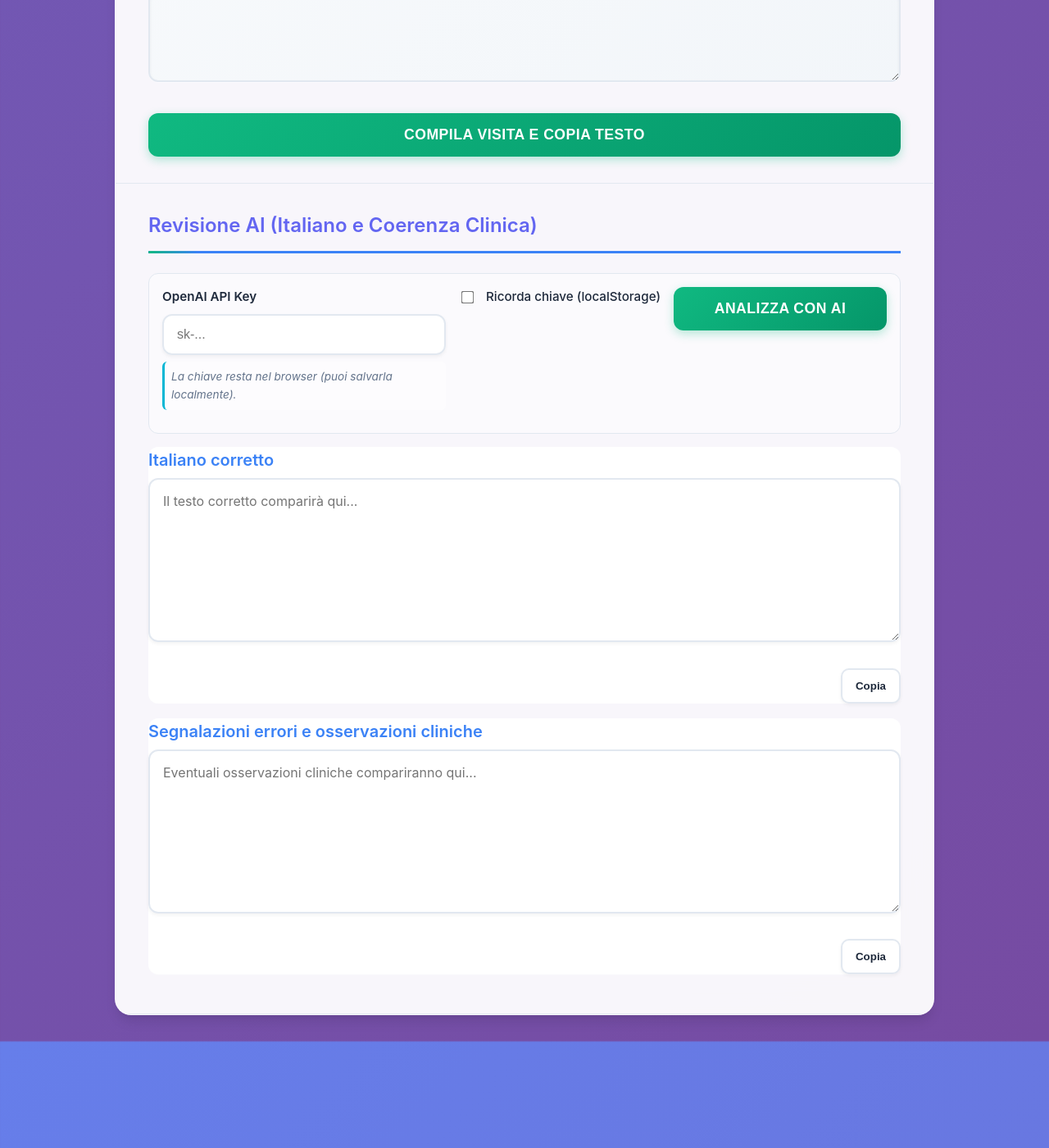
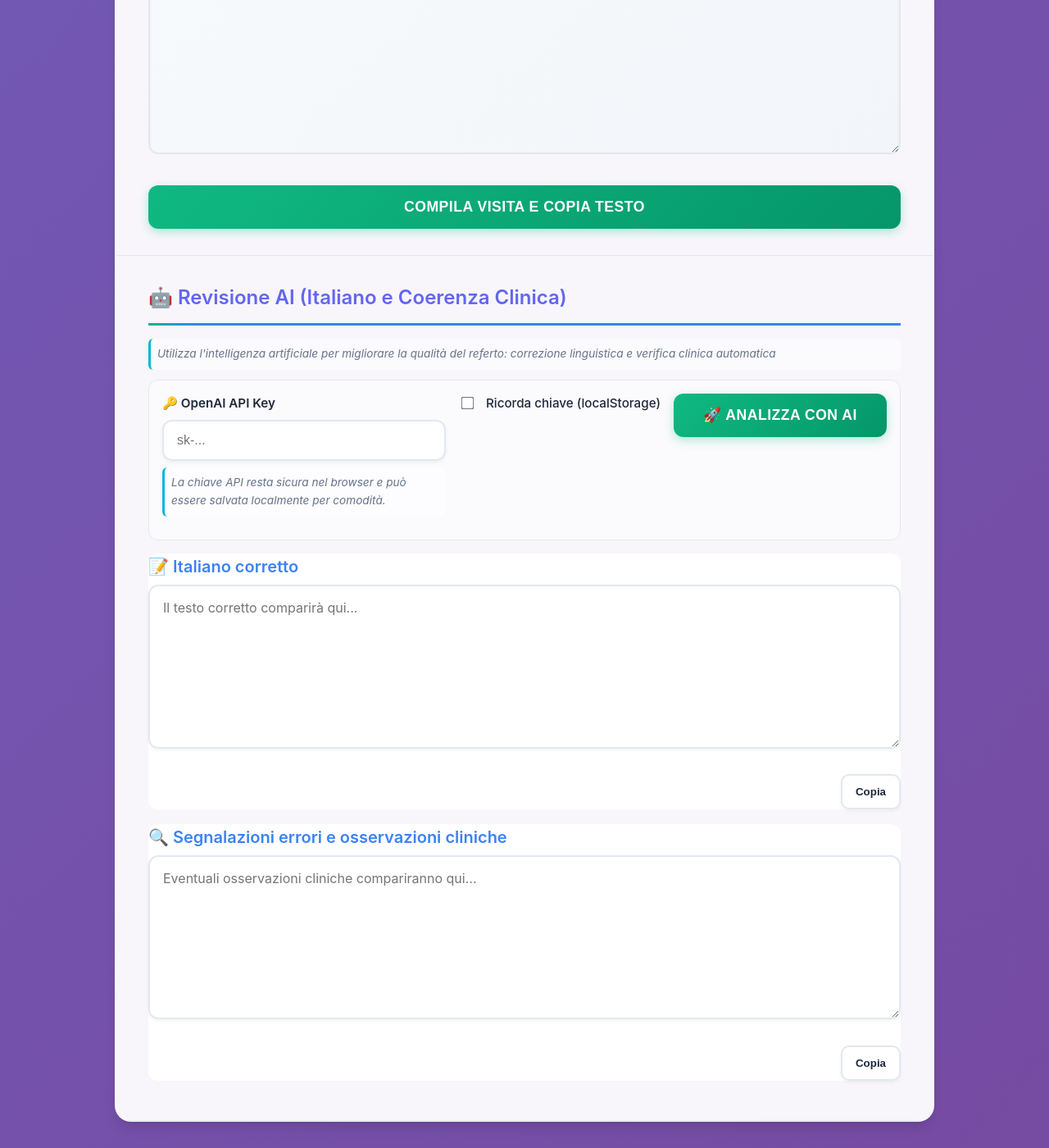
Before and after one commit to bdeornelas/bdeornelas.github.io, a Jekyll site: the page normaleapi.html, which Jekyll copies as it is, in a window 1280 px wide and 1400 px high, scrolled down 8370 px. Shown: the whole window at 82% size. Built offline with Jekyll 4.4.1, drawn with Linux system fonts in a browser that asks for light colours; before the commit the page ends 9640 px from its top, so only the background shows below that; some of the changed text lies outside the part shown.

Commit message:
Modernize normaleapi.html with glassmorphism design and enhanced UX

```diff
--- a/normaleapi.html
+++ b/normaleapi.html
@@ -948,6 +948,16 @@
             try { if (window.bdoRunAIReview) window.bdoRunAIReview(); } catch(e) {}
             navigator.clipboard.writeText(output.trim()).then(() => {
                 showAndHideNotification('copy-notification', true);
+                // Add success checkmark to button temporarily
+                const mainBtn = document.querySelector('.main-action');
+                const originalText = mainBtn.innerHTML;
+                mainBtn.innerHTML = '<span class="checkmark"></span> Copiato!';
+                mainBtn.style.background = 'linear-gradient(135deg, var(--success-color) 0%, #059669 100%)';
+                setTimeout(() => {
+                    mainBtn.innerHTML = originalText;
+                    mainBtn.style.background = '';
+                }, 2000);
+
                 aggiungereConsigliLipidi = false;
                 document.getElementById('aggiungi-consigli-lipidi-cb').checked = aggiungereConsigliLipidi;
                 document.getElementById('copia-template-sforzo-cb').checked = false;
@@ -1219,6 +1229,7 @@
 
         <div class="section">
             <h2>👤 Informazioni Paziente</h2>
+            <p class="note">Inserisci i dati anagrafici del paziente per personalizzare il referto</p>
             <div class="form-row">
                 <div>
                     <label for="age">Età (opzionale)</label>
@@ -1243,6 +1254,7 @@
 
         <div class="section">
             <h2>⚠️ Fattori di Rischio e Calcolo SCORE2</h2>
+            <p class="note">Seleziona i fattori di rischio cardiovascolare e inserisci i valori per il calcolo automatico del rischio a 10 anni secondo le linee guida ESC</p>
             <div class="card">
                 <label>Fattori di Rischio Generali</label>
                 <div class="checkbox-group">
@@ -1469,30 +1481,34 @@
         </div>
 
         <div class="section" id="ai-review-section">
-            <h2>Revisione AI (Italiano e Coerenza Clinica)</h2>
+            <h2>🤖 Revisione AI (Italiano e Coerenza Clinica)</h2>
+            <p class="note">Utilizza l'intelligenza artificiale per migliorare la qualità del referto: correzione linguistica e verifica clinica automatica</p>
             <div class="ai-controls">
                 <div class="ai-input" style="flex:1; min-width:280px;">
-                    <label for="ai-api-key">OpenAI API Key</label>
+                    <label for="ai-api-key">🔑 OpenAI API Key</label>
                     <input type="password" id="ai-api-key" placeholder="sk-..." />
-                    <span class="note">La chiave resta nel browser (puoi salvarla localmente).</span>
+                    <span class="note">La chiave API resta sicura nel browser e può essere salvata localmente per comodità.</span>
                 </div>
                 <div>
                     <label class="label-inline" for="ai-save-key"><input type="checkbox" id="ai-save-key" /> Ricorda chiave (localStorage)</label>
                 </div>
                 <div>
-                    <button type="button" id="ai-run-btn" class="main-action" style="min-width:260px;">Analizza con AI</button>
+                    <button type="button" id="ai-run-btn" class="main-action" style="min-width:260px;">
+                        <span id="ai-btn-text">🚀 Analizza con AI</span>
+                        <span id="ai-btn-loading" class="loading" style="display:none;"></span>
+                    </button>
                 </div>
             </div>
             <div id="ai-status" class="info-message"></div>
             <div class="card" style="padding:0; border:none; box-shadow:none;">
-                <h3 style="margin:0 0 6px 0; color: var(--accent-color);">Italiano corretto</h3>
+                <h3 style="margin:0 0 6px 0; color: var(--accent-color);">📝 Italiano corretto</h3>
                 <textarea id="ai-italiano" readonly placeholder="Il testo corretto comparirà qui..."></textarea>
                 <div style="margin-top:8px; text-align:right;">
                     <button type="button" id="ai-copy-italiano" class="btn">Copia</button>
                 </div>
             </div>
             <div class="card" style="padding:0; border:none; box-shadow:none; margin-top:18px;">
-                <h3 style="margin:0 0 6px 0; color: var(--accent-color);">Segnalazioni errori e osservazioni cliniche</h3>
+                <h3 style="margin:0 0 6px 0; color: var(--accent-color);">🔍 Segnalazioni errori e osservazioni cliniche</h3>
                 <textarea id="ai-errori" readonly placeholder="Eventuali osservazioni cliniche compariranno qui..."></textarea>
                 <div style="margin-top:8px; text-align:right;">
                     <button type="button" id="ai-copy-errori" class="btn">Copia</button>
```
Also changed, not shown: other parts of normaleapi.html (+15 -1 lines).
